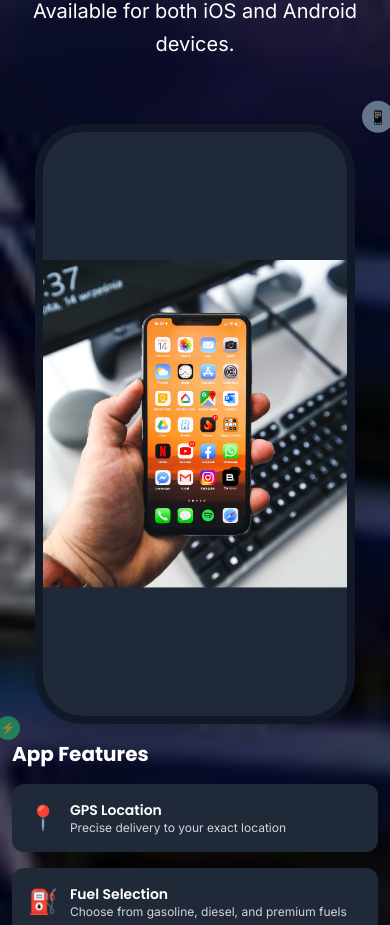
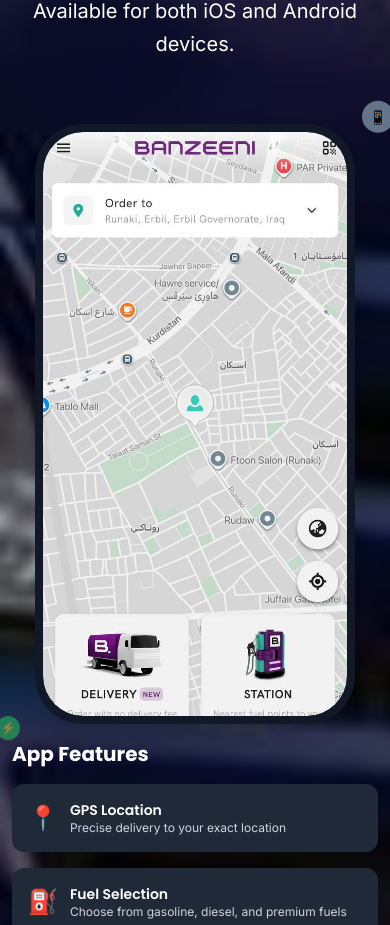
Before and after one commit to Lawa20/Banzeeni, a Next.js app: page / in a window 390 px wide. Shown: the part 6113-7038 px from the top of the page. Built offline with nearby package versions, Linux system fonts and the light colour scheme.

Commit message:
Update app showcase: replace mobile.png with appp.jpg for actual app screenshot

```diff
--- a/components/sections/AppShowcaseSection.tsx
+++ b/components/sections/AppShowcaseSection.tsx
@@ -38,7 +38,7 @@
                 <div className="w-full h-full bg-gray-800 rounded-[2.5rem] overflow-hidden relative">
                   {/* App Screenshot */}
                   <img
-                    src="/images/mobile.png"
+                    src="/images/appp.jpg"
                     alt="Banzeeni Mobile App Screenshot"
                     className="w-full h-full object-cover rounded-[2.5rem]"
                   />
```
Also changed, not shown: public/images/appp.jpg (added).
